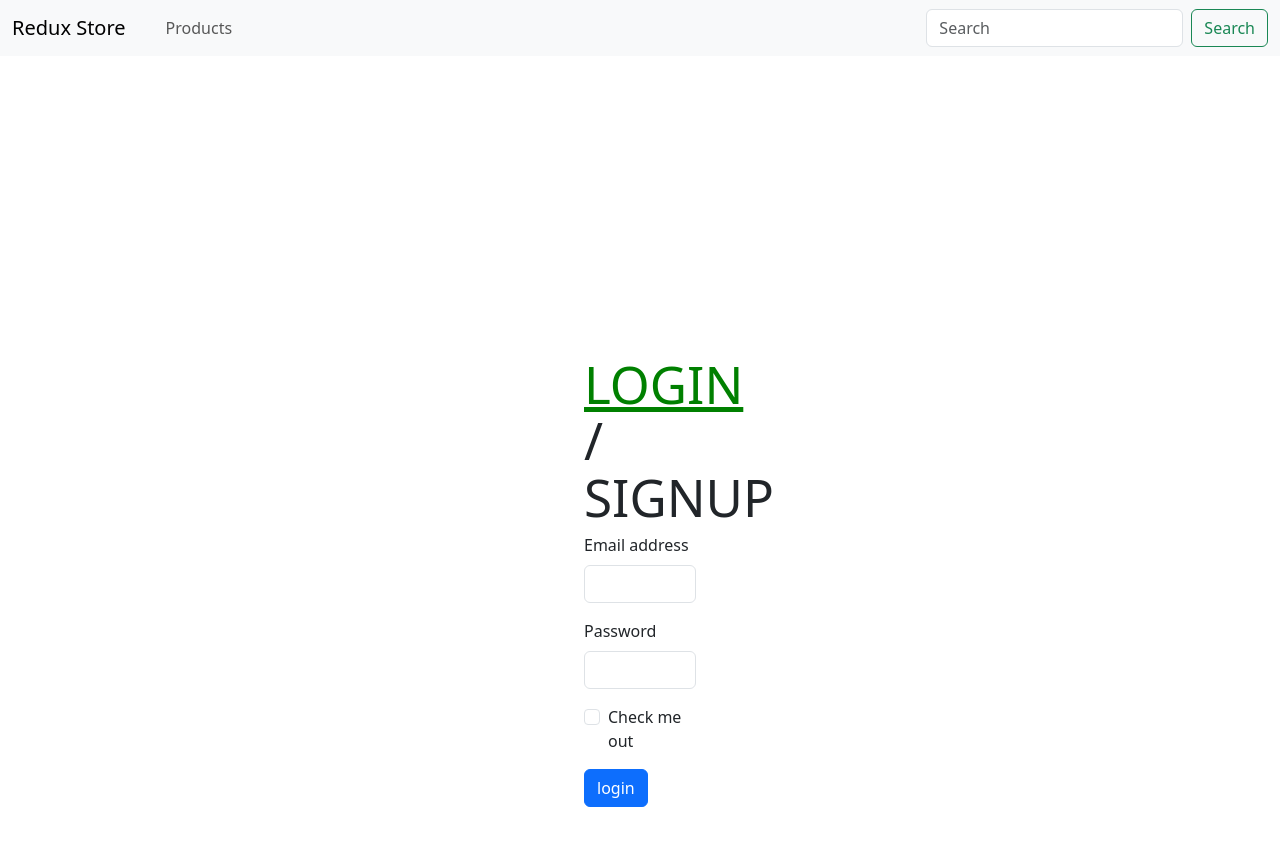
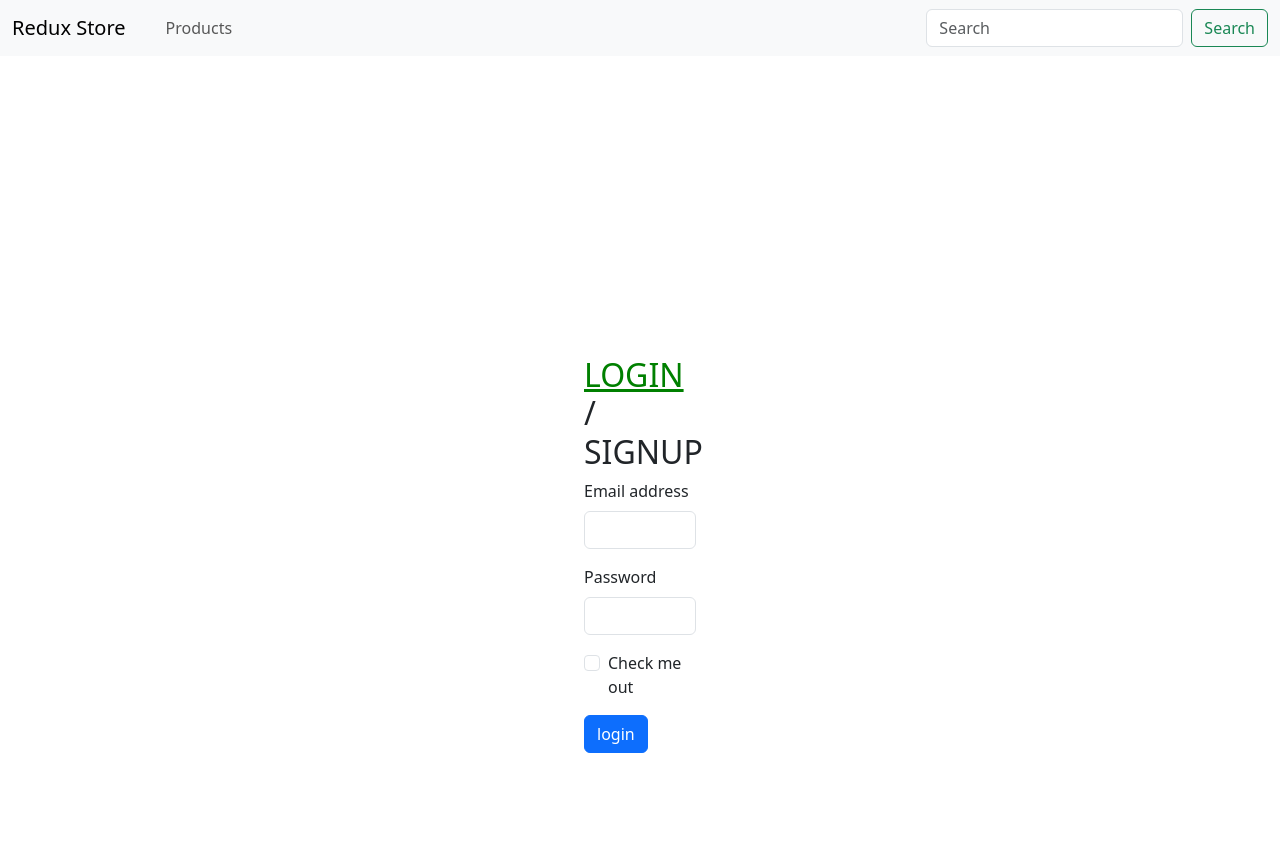
Before and after one commit to skntmax/React-Demo, a React (Vite) app: page / in a window 1280 px wide. Shown: the top 846 px of the page. Before the commit the page ends 807 px from the top, so only its background shows below. Built offline with nearby package versions, Linux system fonts and the light colour scheme.

Commit message:
e-store homepage

```diff
--- a/src/App.jsx
+++ b/src/App.jsx
@@ -5,11 +5,12 @@ import './assets/css/login.css'
 import { Provider } from 'react-redux'
 import store from '../src/Redux_store/store'
 function App() {
-  const [count, setCount] = useState(0)
+
+   const [count, setCount] = useState(0)
 
   return (
      <React.Fragment>
-      <Provider store={store}>
+      <Provider store={store} >
 
       <Navbar />
       <div className="login_page" >
--- a/src/Login.jsx
+++ b/src/Login.jsx
@@ -21,7 +21,6 @@ const [state, setState] = useState({
 })
   const {login , signup }  = state
 
-console.log(state)
 
   return (
     <React.Fragment>
@@ -31,7 +30,7 @@ console.log(state)
 
      }}>
 
-        <h1 className='text-capitalize hover_button' >   <span className= {login?'active_button':""}
+        <h2 className='text-capitalize hover_button' >   <span className= {login?'active_button':""}
          onClick={()=>{
            setState( {
              ...state , login:true , signup:false
@@ -46,7 +45,7 @@ console.log(state)
             ...state , login:false , signup:true
           })
         }}
-        > SIGNUP </span> </h1>
+        > SIGNUP </span> </h2>
 
  {    login?
   <form>
--- a/src/assets/css/login.css
+++ b/src/assets/css/login.css
@@ -1,11 +1,18 @@
+*{
+      margin: 0px;
+      padding: 0px;
+      box-sizing: bo;
+}
+
 .login_page{
      padding:  0px 500px 0px 500px ;
      margin: 300px 0px 0px 0px ;
-
+     width: 100vw;
+     height: 100vh;
 }
 
 .hover_button{
-cursor: pointer;
+  cursor: pointer;
 }
 
 .active_button{
```
